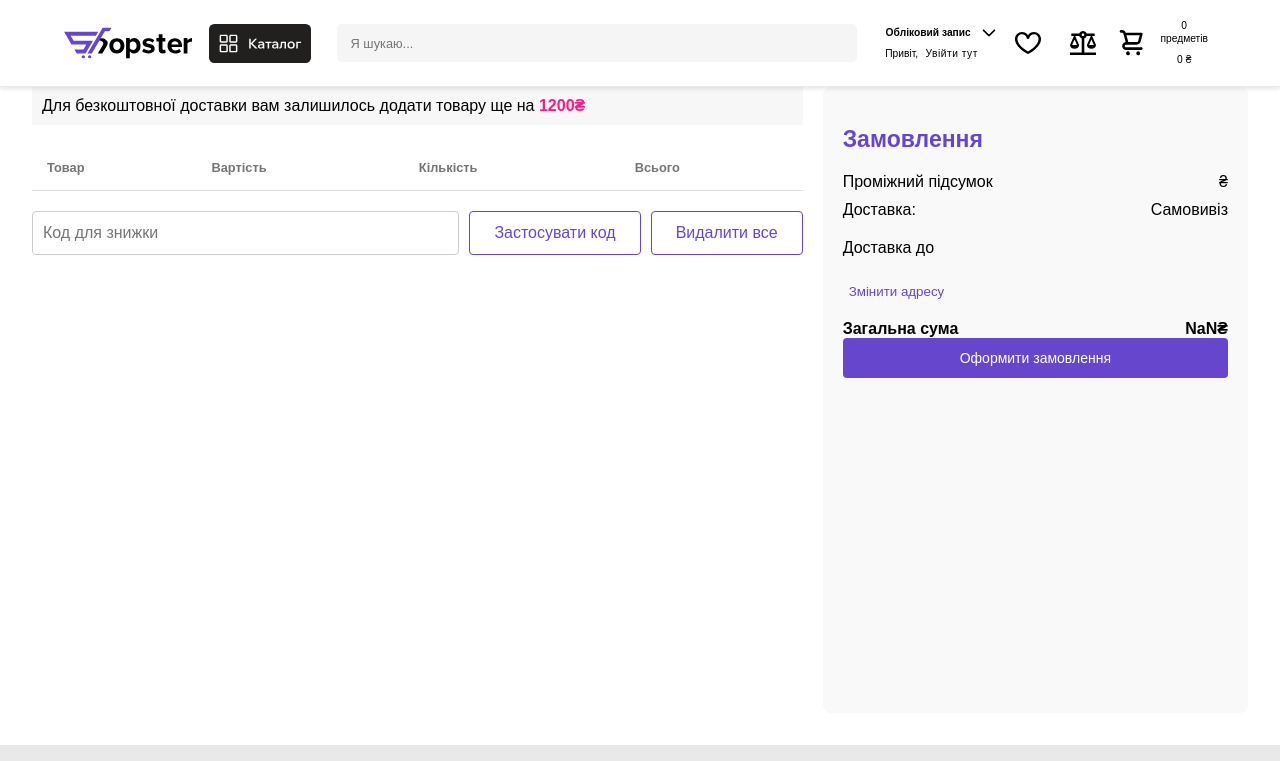
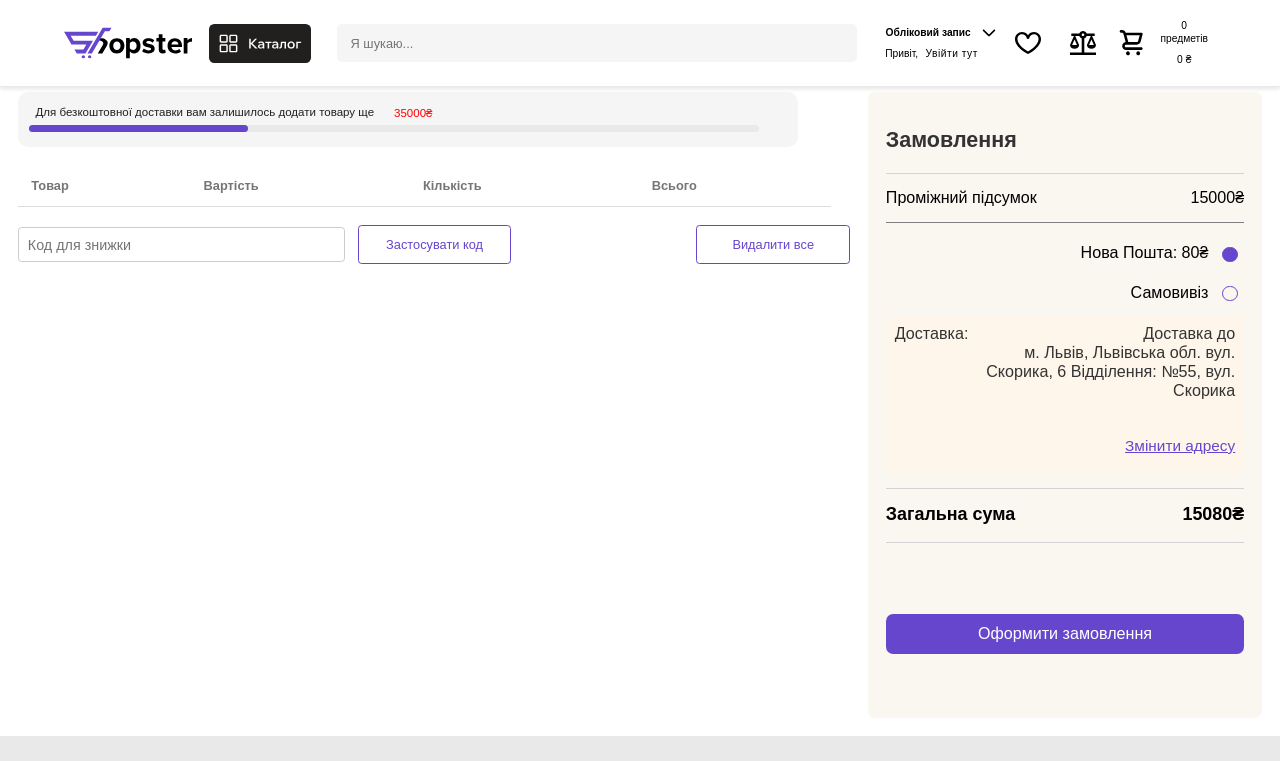
Before and after one commit to kavutan/Shopster, a React (Create React App) app: page /cart in a window 1280 px wide. Shown: the top 761 px of the page. Built offline with nearby package versions, Linux system fonts and the light colour scheme.

Commit message:
Update Cart component and styles: - Покращено Cart.jsx - Змінено Cart.css для більшої відповідності дизайну - Додав ефект наведення на кнопки у Wishlist.css

```diff
--- a/src/pages/Cart.jsx
+++ b/src/pages/Cart.jsx
@@ -1,18 +1,62 @@
 import React, { useState } from 'react';
 import '../styles/Cart.css';
 
-const Cart = ({ cartItems = [], totalPrice, deliveryInfo = { method: 'pickup', price: 0, address: '' }, onApplyDiscount, onRemoveAll }) => {
-  const [discountCode, setDiscountCode] = useState('');
-
+const Cart = ({
+  cartItems = [],
+  totalPrice = 15000,
+  deliveryInfo = {
+    method: 'pickup',
+    price: 80,
+    address: [
+      'м. Львів, Львівська обл. ',
+      'вул. Скорика, 6 ',
+      'Відділення: ',
+      '№55, вул. Скорика'
+    ]
+  },
+  onApplyDiscount,
+  onRemoveAll
+}) => {
+  const handleCheckboxChange = () => {
+    setIsChecked(!isChecked);
+  };
   const handleApplyCode = () => {
     onApplyDiscount(discountCode);
+  };
+
+  const [discountCode, setDiscountCode] = useState('');
+  const [Frame152Value, setFrame152Value] = useState(50000);
+  const [progressDelivery, setprogressDelivery] = useState(totalPrice / Frame152Value * 100);
+  const [isChecked, setIsChecked] = useState(false);
+
+  const ProgressBarDelivery = ({ progress }) => {
+    return (
+      <div
+          style={{
+          width: `${progress}%`,
+          backgroundColor: '#6746CE',
+          height: '0.5vw',
+          padding: '0vw',
+          transition: 'width 0.5s ease-in-out',
+          borderRadius: '1.1vw'
+        }}
+      />
+    );
   };
 
   return (
     <div className="cart-container">
       <div className="cart-items-section">
-        <div className="free-delivery-info">
-          Для безкоштовної доставки вам залишилось додати товару ще на <span className="highlight">1200₴</span>
+      <div className="widget_Freedelivery">
+        <div className="Message">
+            <div className="Frame-152">
+              <p className="p_Text" >Для безкоштовної доставки вам залишилось додати товару ще на </p>
+              <p className="p_Value">{`${Frame152Value - totalPrice}₴`}</p>
+            </div>
+          </div>
+          <div className="Frame-151">
+            <ProgressBarDelivery progress={progressDelivery} />
+          </div>
         </div>
         <div className="cart-table">
           <table>
@@ -54,25 +98,49 @@ const Cart = ({ cartItems = [], totalPrice, deliveryInfo = { method: 'pickup', p
         </div>
       </div>
       <div className="cart-summary-section">
+        {/* 1: Заголовок замовлення */}
+        <div className="summary-header">
           <h2>Замовлення</h2>
+        </div>
+
+        {/* 2: Проміжний підсумок */}
+        <div className="summary-subtotal">
           <div className="summary-item">
             <span>Проміжний підсумок</span>
             <span>{totalPrice}₴</span>
           </div>
-        <div className="summary-item">
-          <span>Доставка:</span>
-          <span>{deliveryInfo.method === 'pickup' ? 'Самовивіз' : `${deliveryInfo.method}: ${deliveryInfo.price}₴`}</span>
         </div>
+
+        {/* 3: Доставка (радіокнопки, адреса і кнопка зміни адреси) */}
+        <div className="summary-delivery">
+          <div className="delivery-method">
+            <span>Нова Пошта: {deliveryInfo.price}₴</span>
+            <input type="radio" name="delivery" value="nova-poshta" defaultChecked />
+          </div>
+          <div className="delivery-method">
+            <span>Самовивіз</span>
+            <input type="radio" name="delivery" value="pickup" />
+          </div>
+
           <div className="summary-address">
-          <p>Доставка до</p>
-          <p>{deliveryInfo.address}</p>
+            <div class="address-container">
+              <p className="delivery-label">Доставка:</p>
+              <p className="delivery-address">Доставка до <br/> {deliveryInfo.address}</p>
+            </div>
             <button className="change-address-button">Змінити адресу</button>
           </div>
+        </div>
+
+        {/* 4: Загальна сума */}
         <div className="summary-total">
           <span>Загальна сума</span>
           <span>{totalPrice + deliveryInfo.price}₴</span>
         </div>
+
+        {/* 5: Кнопка оформлення замовлення */}
+        <div className="summary-checkout">
           <button className="checkout-button">Оформити замовлення</button>
+        </div>
       </div>
     </div>
   );
--- a/src/styles/Cart.css
+++ b/src/styles/Cart.css
@@ -1,26 +1,87 @@
-  button, table, input, p {
-    font-family: 'Wix Madefor Display', sans-serif;
-  }
-
 .cart-container {
   display: flex;
   justify-content: space-between;
-    padding: 20px;
+  padding: 1.4vw;
   background-color: white;
-    padding: 0 2rem 2rem 2rem;
+  font-family: 'Wix Madefor Display', sans-serif;
   min-height: calc(100vh - 13.6vw);
-    padding-top: 6.8vw; /* Відступ зверху, щоб форма не заїжджала під header */
+  padding-top: 7.2vw; /* Відступ зверху, щоб форма не заїжджала під header */
+}
+
+.apply-discount-button, .remove-all-button, .change-address-button {
+  height: 3vw;
 }
 
 .cart-items-section {
   flex: 2;
-    margin-right: 20px;
+  margin-right: 1.4vw;
+  width: 58vw;
 }
 
-  .free-delivery-info {
-    background-color: #f7f7f7;
-    padding: 10px;
-    font-size: 16px;
+.widget_Freedelivery {
+  display: flex;
+  flex-direction: column;
+  align-items: flex-start;
+  padding: 0.88vw;
+  width: 59.16vw;
+  height: 2.5vw;
+  background: #f5f5f5;
+  border-radius: 0.8vw;
+}
+
+.Message {
+  display: flex;
+  flex-direction: column;
+  align-items: flex-start;
+  width: 59.16vw;
+  height: 1.7vw;
+  background: #f5f5f5;
+  border-radius: 1.1vw;
+}
+
+.Frame-152 {
+  display: flex;
+  flex-direction: row;
+  justify-content: center;
+  align-items: center;
+  width: 31.51vw;
+  height: 1.5vw;
+}
+
+.p_Text {
+  width: 36.97vw;
+  height: 1.33vw;
+  font-family: "Wix Madefor Display", sans-serif;
+  font-style: normal;
+  font-weight: 400;
+  font-size: 0.9vw;
+  line-height: 1.2vw;
+  margin: 1vw 0vw 1vw 0.5vw;
+  color: #221f1f;
+}
+
+.p_Value {
+  display: flex;
+  flex-direction: row;
+  align-items: center;
+  padding: 0vw 0vw 0vw 1vw;
+  color: red;
+  font-family: "Wix Madefor Display", sans-serif;
+  font-style: normal;
+  font-weight: 400;
+  font-size: 0.9vw;
+}
+
+.Frame-151 {
+  display: flex;
+  flex-direction: column;
+  align-items: flex-start;
+  padding: 0vw;
+  gap: 1.1vw;
+  width: 57vw;
+  height: 0.5vw;
+  border-radius: 1.1vw;
+  background: #e9e9e9;
 }
 
 .highlight {
@@ -29,15 +90,15 @@
 }
 
 .cart-table {
-    margin-top: 20px;
+  margin-top: 1.4vw;
   border-collapse: collapse;
-    width: 100%;
+  width: 63.5vw;
 }
 
 .cart-table th, .cart-table td {
   text-align: left;
-    padding: 15px;
-    border-bottom: 1px solid #ddd;
+  padding: 1.05vw;
+  border-bottom: 0.07vw solid #ddd;
 }
 
 .cart-item {
@@ -46,80 +107,223 @@
 }
 
 .cart-item-image {
-    width: 75px;
-    height: 75px;
-    margin-right: 15px;
+  width: 5.25vw;
+  height: 5.25vw;
+  margin-right: 1.05vw;
   object-fit: cover;
 }
 
 .discount-section {
   display: flex;
-    margin-top: 20px;
+  align-items: center;
+  justify-content: space-between;
+  margin-top: 1.4vw;
+  width: 100%;
 }
 
 .discount-input {
-    flex: 2;
-    padding: 10px;
-    font-size: 16px;
-    border: 1px solid #ccc;
-    border-radius: 4px;
-    margin-right: 10px;
-  }
-
-  .checkout-button {
-    color: white;
-    border: none;
-    padding: 0.75rem 1.5rem;
-    font-size: 14px;
-    width: 100%;
-    cursor: pointer;
-    background-color: #6746CE;
-    border-radius: 4px;
+  width: 24vw;
+  padding: 0.7vw;
+  font-size: 1.12vw;
+  border: 0.07vw solid #ccc;
+  border-radius: 0.28vw;
+  margin-right: 1vw;
 }
 
 .apply-discount-button, .remove-all-button {
   background-color: white;
   color: #6746ce;
-    border: 1px solid #6746ce;
-    padding: 0.75rem 1.5rem;
-    font-size: 1rem;
+  border: 0.07vw solid #6746ce;
+  padding: 0.8333vw 1.6667vw;
+  font-size: 1vw;
   cursor: pointer;
-    border-radius: 4px;
+  border-radius: 0.28vw;
+  width: 12vw;
+}
+
+.apply-discount-button {
+  margin-right: 0.7vw;
+}
+
+.remove-all-button {
   margin-left: auto;
 }
 
-  .apply-discount-button {
-    margin-right: 10px;
+/* Оформлення правої частини */
+.cart-summary-section {
+  background-color: #FAF6F0;
+  padding: 1.4vw;
+  border-radius: 0.56vw;
+  width: 32vw;
+  max-width: 28vw;
+  margin-left: auto;
 }
 
-  .cart-summary-section {
-    flex: 1;
-    padding: 20px;
-    background-color: #f9f9f9;
-    border-radius: 8px;
+/* Заголовок замовлення */
+.summary-header {
+  margin-bottom: 1.12vw;
+  text-align: left;
+  border-bottom: 0.1vw lightgray solid;
+}
+
+.summary-header h2 {
+  font-size: 1.68vw;
+  color: #333;
+}
+
+/* Проміжний підсумок */
+.summary-subtotal {
+  margin-bottom: 1.12vw;
+  border-bottom: 0.1vw gray solid;
 }
 
 .summary-item {
   display: flex;
   justify-content: space-between;
-    margin-bottom: 10px;
+  font-size: 1.26vw;
+  margin-bottom: 1.12vw;
+}
+
+.summary-item .value {
+  text-align: right;
+}
+
+/* Доставка */
+.summary-delivery {
+  margin-bottom: 1.12vw;
+  border-bottom: 0.1vw lightgray solid;
+}
+
+.delivery-method {
+  display: flex;
+  justify-content: flex-end; /* Вирівнювання елементів по правому краю */
+  align-items: center;
+  margin-bottom: 0.56vw;
+  font-size: 1.26vw;
+  height: 2.5vw;
+}
+
+.delivery-method span {
+  margin-right: 0.7vw; /* Відступ між текстом та радіокнопкою */
+  text-align: right;
 }
 
 .summary-address {
-    margin-top: 20px;
+  background-color: #FFF6EB;
+  padding: 0.7vw;
+  border-radius: 0.56vw;
+  font-size: 1.26vw;
+  color: #333;
+  margin-bottom: 1.12vw;
+  display: flex;
+  flex-direction: column; /* Встановлюємо колонки для кнопки */
+  align-items: flex-end; /* Вирівнюємо все по правому краю */
+}
+
+.summary-address p {
+  margin: 0;
+  font-size: 1.26vw;
+}
+
+.summary-address .delivery-label {
+  text-align: left; /* Вирівнювання напису "Доставка до" ліворуч */
+  margin: 0; /* Убираємо відступи */
+}
+
+.summary-address .delivery-address {
+  text-align: right; /* Вирівнювання адреси ліворуч */
+  margin: 0; /* Убираємо відступи */
+  display: inline; /* Вирівнюємо адресу в одному рядку з написом "Доставка" */
+  height: 8vw;
+}
+
+.summary-address .address-container {
+  display: flex; /* Створюємо контейнер для вирівнювання */
+  justify-content: space-between; /* Між написом та адресою */
+  width: 100%; /* Займаємо всю ширину контейнера */
 }
 
 .change-address-button {
-    margin-top: 10px;
-    background-color: transparent;
-    color: #6746ce;
+  color: #6746CE;
+  font-size: 1.2vw;
   border: none;
+  background: none;
   cursor: pointer;
+  text-decoration: underline;
+  padding: 0;
+  text-align: right; /* Вирівнювання кнопки зміни адреси */
 }
 
+/* Загальна сума */
 .summary-total {
   display: flex;
   justify-content: space-between;
+  font-size: 1.4vw;
   font-weight: bold;
-    margin-top: 20px;
+  margin-bottom: 1.4vw;
+  padding-bottom: 1.4vw;
+  border-bottom: 0.1vw lightgray solid;
 }
+
+.summary-total .value {
+  text-align: right;
+}
+
+/* Кнопка оформлення замовлення */
+.summary-checkout {
+  margin-top: 5.5vw;
+  text-align: right;
+  display: flex;
+  flex-direction: column; /* Вертикальне розташування елементів */
+  justify-content: space-between;
+}
+
+.checkout-button {
+  width: 100%;
+  padding: 0.8333vw 1.6667vw;
+  font-size: 1.26vw;
+  border-radius: 0.56vw;
+  background-color: #6746CE;
+  color: white;
+  border: none;
+  cursor: pointer;
+  text-align: center;
+  margin-top: auto;
+}
+
+.change-address-button:hover {
+  color: #5a3cb8;
+}
+
+.checkout-button:hover {
+  background-color: #5238a4;
+}
+
+.apply-discount-button:hover, .remove-all-button:hover {
+  background-color: #e8e0ff;
+}
+
+/* Стилі для радіокнопок */
+.delivery-method input[type="radio"] {
+  appearance: none; /* Прибирає стандартне оформлення */
+  width: 1.2vw; /* Розмір радіокнопок */
+  height: 1.2vw;
+  margin-right: 0.5vw; /* Відступ між радіокнопкою та текстом */
+  border: 0.07vw solid #6746ce; /* Колір рамки */
+  border-radius: 50%; /* Круглі радіокнопки */
+  outline: none; /* Прибирає контур при фокусі */
+  cursor: pointer; /* Змінює курсор на вказівник */
+}
+
+.delivery-method input[type="radio"]:checked {
+  background-color: #6746ce; /* Колір при виборі */
+  width: 1.2vw; /* Фіксований розмір, щоб не змінювався при виборі */
+  height: 1.2vw; /* Також фіксований розмір */
+}
+
+.delivery-method label {
+  display: flex; /* Дозволяє вирівнювати елементи по осі */
+  align-items: center; /* Вирівнює радіокнопки та текст по вертикалі */
+  font-size: 1.26vw; /* Розмір шрифту */
+  white-space: nowrap; /* Запобігання переносу тексту */
+}
```
Also changed, not shown: src/styles/Wishlist.css (+8 -0 lines). Lines whose indentation alone changed are shown as unchanged.
